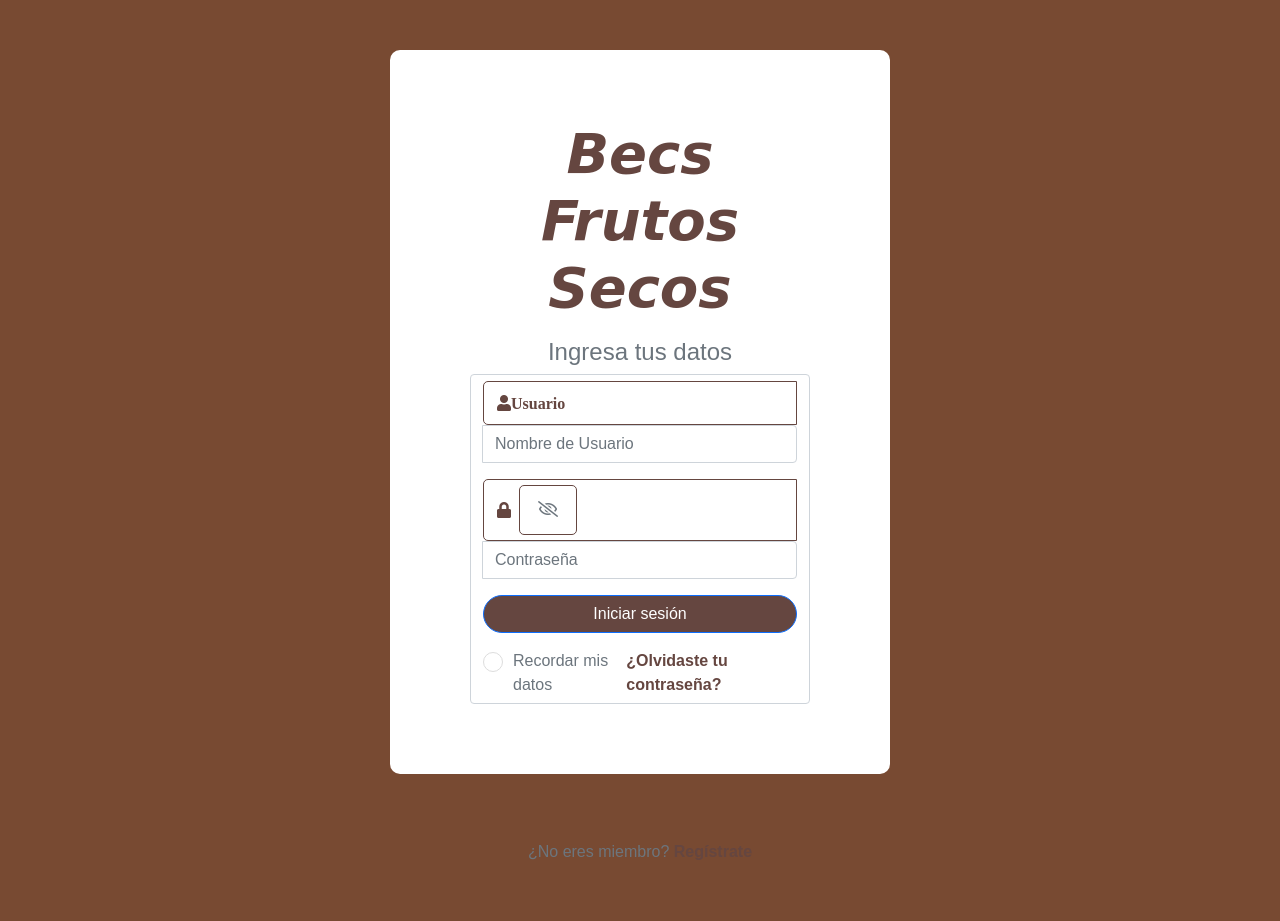
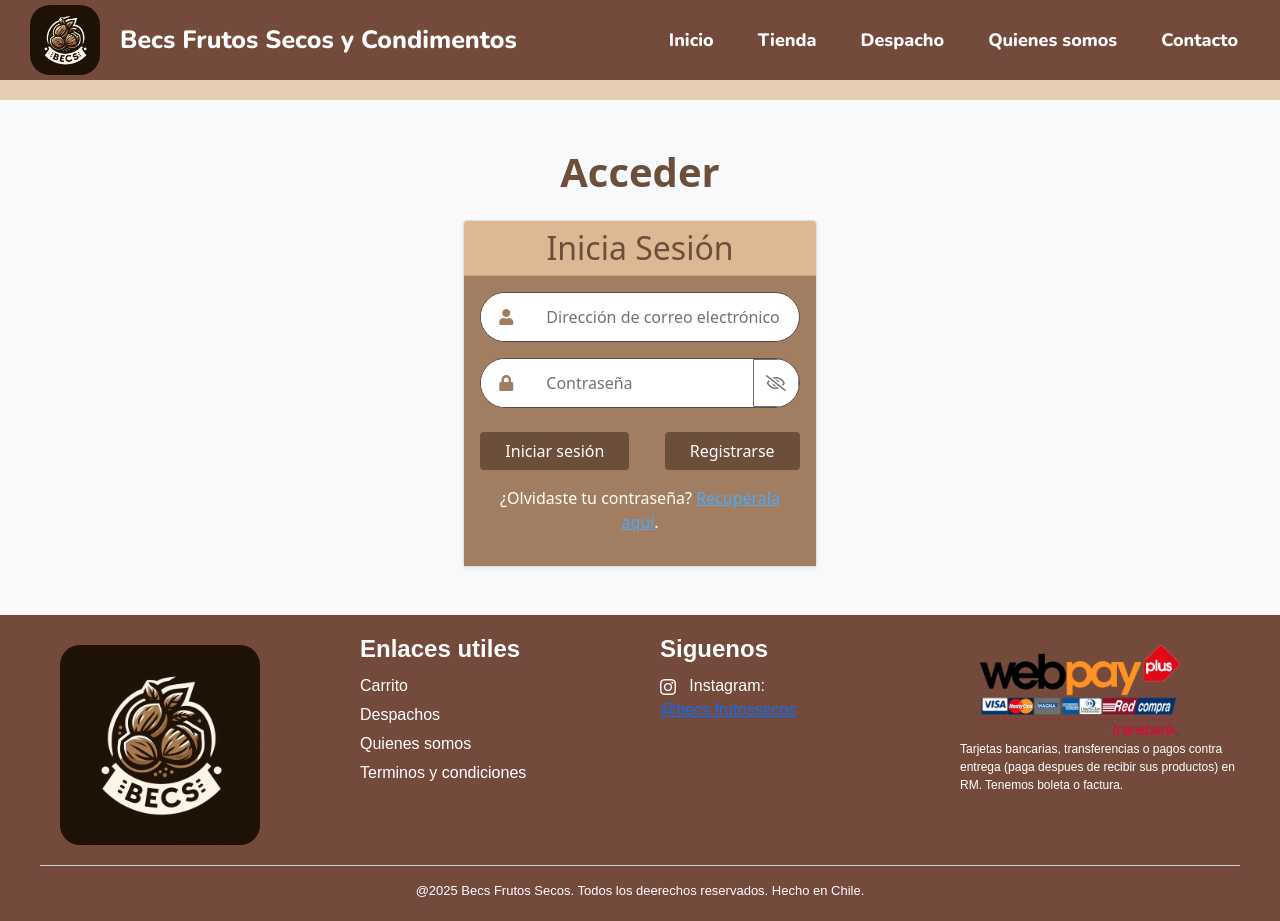
Before and after one commit to DexusRandgris/ProyectoTitulo_Becs_Site, a Django app: page /login/ in a window 1280 px wide. Before the commit the page ends 860 px from the top, so only its background shows below. Run offline with Django 5.2, Linux system fonts and the light colour scheme; some libraries are stand-ins or nearby versions.

Commit message:
Inicio de sesion estructura, se pueden agregar detalles

```diff
--- a/becs_proyecto_titulo/becs_frutossecos/static/css/inicio_sesion_styles.css
+++ b/becs_proyecto_titulo/becs_frutossecos/static/css/inicio_sesion_styles.css
@@ -1,324 +1,67 @@
-* {
-    padding: 0;
-    margin: 0;
-    box-sizing: border-box
-}
+/* ==== CARD UNIFICADA ==== */
+.login-card {
+    border-radius: 24px;
+    overflow: hidden;                      /* fuerza el radio único */
+    box-shadow: 0 8px 20px rgba(0,0,0,0.1);
+    margin-bottom: 2rem;
+  }
+  .login-card .card-header,
+  .login-card .card-body {
+    border-radius: 0;                      /* ya no tienen radios independientes */
+  }
 
-body {
-    background-color: #eee;
-    height: 100vh;
-    font-family: 'Poppins', sans-serif;
-    background: #784a32;
-}
-
-.head {
-    background-color: #92c27a;
-    padding: 10px 20px;
-    position: fixed;
-    top: 0;
-    left: 0;
-    right: 0;
-    z-index: 1000;
-    box-shadow: 0 2px 4px rgba(0, 0, 0, 0.1);
+  /* ==== INPUT‑GROUP “PILL” ==== */
+  .input-group {
+    background-color: #fff;
+    border: 1px solid #654640;            /* igual que el borde anterior */
+    border-radius: 25px;
+    overflow: hidden;
+    height: 50px;
+  }
+  .input-group .input-group-text,
+  .input-group .form-control,
+  .input-group .password-toggle {
+    border: none;
+    background: transparent;
+    height: 100%;
+    border-radius: 0;                      /* ya no queremos radios internos */
+  }
+  .input-group .input-group-text {
+    width: 50px;
     display: flex;
     align-items: center;
-    justify-content: space-between;
-}
-
-.logo img {
-    margin-left: 60px;
-    width: 100px;
-    height: auto;
-}
-
-.navbar {
-    display: flex;
-    margin-left: auto;
-}
-
-.navbar a {
-  display: block;
-  padding: 20px 20px;
-  color: #ffffff;
-  text-decoration: none;
-  text-transform: uppercase;
-  font-size: 20px;
-  font-family: 'Poppins', sans-serif;
-
-  transition: all 300ms ease 0ms;
-	z-index: 99;
-  border-radius: 100px;
-}
-
-.navbar a:hover {
-	background-color: #632c16;
-	box-shadow: 0px 15px 20px rgba(0, 0, 0, 0.3);
-	transform: translateY(-7px);
-}
-
-.wrapper {
-    margin-top: 145px;
-    max-width: 500px;
-    border-radius: 10px;
-    margin: 50px auto;
-    padding: 70px 80px;
-
-}
-
-
-.h2 {
-    font-family: 'Kaushan Script', cursive;
-    font-size: 3.5rem;
-    font-weight: bold;
-    color: #654640;
-    font-style: italic
-}
-
-.h4 {
-    font-family: 'Poppins', sans-serif
-}
-
-
-.input-field:hover {
-    color: #b06048;
-    border: 1px solid #b06048;
-}
-.input-field {
-    border-radius: 5px;
-    padding: 5px;
+    justify-content: center;
+    color: #A17E62;                        /* o el marrón medio que prefieras */
+  }
+  .input-group .form-control {
+    padding: 0 1rem;
+  }
+  .password-toggle {
+    width: 50px;
     display: flex;
     align-items: center;
-    cursor: pointer;
-    border: 1px solid #654640;
-    color: #654640;
-    background-color: #fff; /* Asegúrate de que el fondo sea blanco */
-    width: 100%; /* Asegúrate de que ocupe todo el ancho disponible */
-}
+    justify-content: center;
+    color: #333;
+  }
 
-.input-field-btn{
-    border-radius: 5px;
-    padding: 5px;
-    display: flex;
-    align-items: center;
-    cursor: pointer;
-    border: 1px solid #654640;
-    color: #654640;
-    background-color: #fff;
+  /* ==== BOTONES IGUALES ==== */
+  .btn-login,
+  .btn-register {
+    background-color: #6B4F3A;
+    color: #fff;
+    border: none;
+    border-radius: 4px;
+    padding: 0.5rem 1.5rem;
+    transition: background-color 200ms;
+    opacity: 1;                             /* quito cualquier opacidad previa */
+  }
+  .btn-login:hover,
+  .btn-register:hover {
+    background-color: #563a2a;
+  }
 
-}
-
-input {
-    border: none;
-    outline: none;
-    box-shadow: none;
-    width: 100%;
-    padding: 5px 10px; /* Ajusta el padding para mayor visibilidad */
-    font-family: 'Poppins', sans-serif;
-    font-size: 16px; /* Asegúrate de que el texto sea visible */
-    color: #000; /* Color del texto */
-    background-color: #fff; /* Fondo blanco */
-    border: 1px solid #654640;
-    border-radius: 5px;
-}
-
-
-.fa-eye-slash.btn {
-    border: none;
-    outline: none;
-    box-shadow: none
-
-}
-
-a {
-    text-decoration: none;
-    color: #654640;
-    font-weight: 700
-}
-
-a:hover {
-    text-decoration: none;
-    color: #b06048;
-}
-
-.option {
-    position: relative;
-    padding-left: 30px;
-    cursor: pointer
-}
-
-.option label.text-muted {
-    display: block;
-    cursor: pointer
-}
-
-.option input {
-    display: none
-}
-
-.checkmark {
-    position: absolute;
-    top: 3px;
-    left: 0;
-    height: 20px;
-    width: 20px;
-    background-color: #fff;
-    border: 1px solid #ddd;
-    border-radius: 50%;
-    cursor: pointer
-}
-
-.option input:checked~.checkmark:after {
-    display: block
-}
-
-.option .checkmark:after {
-    content: "";
-    width: 13px;
-    height: 13px;
-    display: block;
-    background: #654640;
-    position: absolute;
-    top: 48%;
-    left: 53%;
-    border-radius: 50%;
-    transform: translate(-50%, -50%) scale(0);
-    transition: 300ms ease-in-out 0s
-}
-
-.option input[type="radio"]:checked~.checkmark {
-    background: #fff;
-    transition: 300ms ease-in-out 0s;
-    border: 1px solid #714a18
-}
-
-.option input[type="radio"]:checked~.checkmark:after {
-    transform: translate(-50%, -50%) scale(1)
-}
-
-.btn.btn-block {
-    border-radius: 20px;
-    background-color: #654640;
-    color: #fff
-}
-
-.btn.btn-block:hover {
-    background-color: #b06048
-}
-
-@media(max-width: 575px) {
-    .wrapper {
-        margin: 10px
-    }
-}
-
-@media(max-width:424px) {
-    .wrapper {
-        padding: 30px 10px;
-        margin: 5px
-    }
-
-    .option {
-        position: relative;
-        padding-left: 22px
-    }
-
-    .option label.text-muted {
-        font-size: 0.95rem
-    }
-
-    .checkmark {
-        position: absolute;
-        top: 2px
-    }
-
-    .option .checkmark:after {
-        top: 50%
-    }
-
-    #forgot {
-        font-size: 0.95rem
-    }
-}
-
-.pie-pagina {
-    width: 100%;
-    background-color: #92c27a;
-}
-
-.pie-pagina .grupo-1 {
-    width: 100%;
-    max-width: 1200px;
-    margin: auto;
-    display: grid;
-    grid-template-columns: repeat(3, 1fr);
-    grid-gap: 50px;
-    padding: 45px 0px;
-}
-
-.pie-pagina .grupo-1 .box figure {
-    width: 100%;
-    height: 100%;
-    display: flex;
-    justify-content: center;
-    align-items: center;
-}
-
-.pie-pagina .grupo-1 .box figure img {
-    width: 250px;
-    filter: none;
-}
-
-.pie-pagina .grupo-1 .box .red-social img {
-    filter: none;
-}
-
-.pie-pagina .grupo-1 .box h2 {
-    color: #fff;
-    margin-bottom: 25px;
-    font-size: 20px;
-}
-
-.pie-pagina .grupo-1 .box p {
-    color: #efefef;
-    margin-bottom: 10px;
-}
-
-.pie-pagina .grupo-1 .red-social a {
-    display: inline-block;
-    text-decoration: none;
-    width: 45px;
-    height: 45px;
-    line-height: 45px;
-    color: #fff;
-    margin-right: 10px;
-    background-color: #92c27a;
-    text-align: center;
-    transition: all 300ms ease;
-}
-
-.pie-pagina .grupo-2 {
-    background-color: #92c27a;
-    padding: 15px 10px;
-    text-align: center;
-    color: #fff;
-}
-
-.pie-pagina .grupo-2 small {
-    font-size: 15px;
-}
-
-@media screen and (max-width:800px){
-	.pie-pagina .grupo-1{
-		width: 90%;
-		grid-template-columns: repeat(1, 1fr);
-		grid-gap:30px;
-		padding: 35px 0px;
-	}
-	.nav-menu {
-	  top: 50px;
-	}
-
-	.nav-menu.active {
-	  display: block;
-	}
-}
+  /* ==== AJUSTES DE MÁRGENES ==== */
+  .login-main {
+    padding-top: 80px;                     /* que no quede muy abajo */
+  }
+  .mb-3 { margin-bottom: 1.5rem !important; }
--- a/becs_proyecto_titulo/becs_frutossecos/templates/base.html
+++ b/becs_proyecto_titulo/becs_frutossecos/templates/base.html
@@ -7,8 +7,9 @@
     <link href='https://stackpath.bootstrapcdn.com/bootstrap/5.0.0-alpha1/css/bootstrap.min.css' rel='stylesheet'>
     <link rel="stylesheet" href="{% static 'css/style_index.css' %}">
     <link rel="stylesheet" href="{% static 'css/style_header.css' %}">
+    <link rel="stylesheet" href="{% static 'css/inicio_sesion_styles.css' %}">
     <link href='https://use.fontawesome.com/releases/v5.7.2/css/all.css' rel='stylesheet'>
-    <title>Document</title>
+    <title>Becs Frutos Secos</title>
 </head>
 <body>
     <header class="header">
@@ -18,7 +19,7 @@
         </div>
         <nav>
             <ul class="nav-links">
-                <li><a href="{% url 'inicio' %}"><button>Incio</button></a></li>
+                <li><a href="{% url 'inicio' %}"><button>Inicio</button></a></li>
                 <li><a href="/"><button>Tienda</button></a></li>
                 <li><a href="/"><button>Despacho</button></a></li>
                 <li><a href="/"><button>Quienes somos</button></a></li>
--- a/becs_proyecto_titulo/becs_frutossecos/templates/inicio_sesion.html
+++ b/becs_proyecto_titulo/becs_frutossecos/templates/inicio_sesion.html
@@ -1,80 +1,96 @@
-
+{% extends "base.html" %}
+{% block content %}
 {% load static %}
 
-<!DOCTYPE html>
-<html lang="es">
+    <link rel="stylesheet" href="{% static 'css/inicio_sesion_styles.css' %}">
+  <!-- MAIN -->
+  <main class="bg-light py-5">
+    <div class="container">
+      <h1 class="text-center mb-4" style="color:#6B4F3A; font-weight:bold;">Acceder</h1>
+      <div class="row justify-content-center">
+        <div class="col-md-6 col-lg-4">
+          <div class="card shadow-sm">
+            <div class="card-header text-center" style="background-color:#DDB892;">
+              <h2 class="m-0" style="color:#6B4F3A;">Inicia Sesión</h2>
+            </div>
+            <div class="card-body" style="background-color:#A17E62;">
+              <form action="#" method="post" id="loginForm">
+                {% csrf_token %}
 
-<head>
-    <meta charset='utf-8'>
-    <meta name='viewport' content='width=device-width, initial-scale=1'>
-    <title>Iniciar Sesión</title>
-    <link href='https://stackpath.bootstrapcdn.com/bootstrap/5.0.0-alpha1/css/bootstrap.min.css' rel='stylesheet'>
-    <link href='https://use.fontawesome.com/releases/v5.7.2/css/all.css' rel='stylesheet'>
-    <link rel="stylesheet" href="{% static 'css/inicio_sesion_styles.css' %}">
-    <link rel="shortcut icon" href="img/logo.png">
-</head>
+                {% if form.errors %}
+                  <div class="alert alert-danger">
+                    <ul class="mb-0">
+                      {% for field in form %}
+                        {% for error in field.errors %}
+                          <li><strong>{{ field.label }}:</strong> {{ error }}</li>
+                        {% endfor %}
+                      {% endfor %}
+                    </ul>
+                  </div>
+                {% endif %}
 
-<body class='snippet-body'>
-    <div class="wrapper bg-white">
-        <div class="h2 text-center">Becs Frutos Secos</div>
-        <div class="h4 text-muted text-center pt-2">Ingresa tus datos</div>
-
-        <form class="form-control" action="iniciosesion" method="POST" id="formularioInicioSesion">
-            {% csrf_token %}
-            <div class="form-group mb-3">
+                <div class="mb-3">
                   <div class="input-group">
-                    <div class="input-field">
-                        <span class="fas fa-user p-2">Usuario</span>
+                    <span class="input-group-text bg-white"><i class="fas fa-user"></i></span>
+                    <input type="email"
+                           name="username"
+                           id="id_username"
+                           class="form-control"
+                           placeholder="Dirección de correo electrónico"
+                           required>
+                  </div>
                 </div>
 
-                    {{ form.username }}
-                </div>
-            </div>
-            <div class="form-group mb-3">
+                <div class="mb-4">
                   <div class="input-group">
-                    <div class="input-field">
-                        <span class="fas fa-lock p-2"></span>
-                        <div class="input-field-btn ">
-                            <button type="button" id="alternarContraseña" class="btn bg-white text-muted">
-                                <span class="far fa-eye-slash"></span>
+                    <span class="input-group-text bg-white"><i class="fas fa-lock"></i></span>
+                    <input type="password"
+                           name="password"
+                           id="id_password"
+                           class="form-control"
+                           placeholder="Contraseña"
+                           required>
+                    <button type="button" id="togglePassword" class="btn btn-outline-secondary">
+                      <i class="far fa-eye-slash"></i>
                     </button>
                   </div>
                 </div>
-                    {{ form.password }}
 
+                <div class="d-flex justify-content-between">
+                  <button type="submit" class="btn px-4" style="background-color:#6B4F3A; color:#FFF;">
+                    Iniciar sesión
+                  </button>
+                  <a href="#" class="btn px-4" style="background-color:#6B4F3A; color:#FFF;">
+                    Registrarse
+                  </a>
                 </div>
 
-            </div>
-            <button type="submit" class="btn btn-block text-center my-3 btn-primary">Iniciar sesión</button>
-            <div class="d-flex align-items-start">
-                <div class="remember"> <label class="option text-muted"> Recordar mis datos <input type="radio" name="radio"> <span class="checkmark"></span> </label> </div>
-                <div class="ml-auto"> <a href="password_reset" id="olvidoContraseña">¿Olvidaste tu contraseña?</a> </div>
+                <p class="text-center mt-3" style="color:#FFF;">
+                  ¿Olvidaste tu contraseña?
+                  <a href="#" style="color:#4EA8F7;">Recupérala aquí</a>.
+                </p>
+              </form>
             </div>
           </div>
-            <div class="text-center pt-3 text-muted">¿No eres miembro? <a href="registrar">Regístrate</a></div>
+        </div>
+      </div>
+    </div>
+  </main>
 
-        </form>
-    </div>
 
-    <script type='text/javascript' src='https://cdn.jsdelivr.net/npm/popper.js@1.16.0/dist/umd/popper.min.js'></script>
-    <script type='text/javascript' src='https://stackpath.bootstrapcdn.com/bootstrap/5.0.0-alpha1/js/bootstrap.min.js'></script>
+  <script src="https://cdn.jsdelivr.net/npm/popper.js@1.16.0/dist/umd/popper.min.js"></script>
+  <script src="https://stackpath.bootstrapcdn.com/bootstrap/5.0.0-alpha1/js/bootstrap.min.js"></script>
   <script>
-    document.getElementById('alternarContraseña').addEventListener('click', function() {
-        var contraseña = document.getElementById('id_password');
-        var iconoContraseña = document.querySelector('#alternarContraseña > span');
-
-        if (contraseña.type === 'password') {
-            contraseña.type = 'text';
-            iconoContraseña.classList.remove('fa-eye-slash');
-            iconoContraseña.classList.add('fa-eye');
-        } else {
-            contraseña.type = 'password';
-            iconoContraseña.classList.remove('fa-eye');
-            iconoContraseña.classList.add('fa-eye-slash');
-        }
+    const togglePassword = document.querySelector('#togglePassword');
+    const passwordField = document.querySelector('#id_password');
+    togglePassword.addEventListener('click', function () {
+      const type = passwordField.getAttribute('type') === 'password' ? 'text' : 'password';
+      passwordField.setAttribute('type', type);
+      this.querySelector('i').classList.toggle('fa-eye');
+      this.querySelector('i').classList.toggle('fa-eye-slash');
     });
   </script>
 
 </body>
-
 </html>
+{% endblock %}
```
Lines whose indentation alone changed are shown as unchanged.
